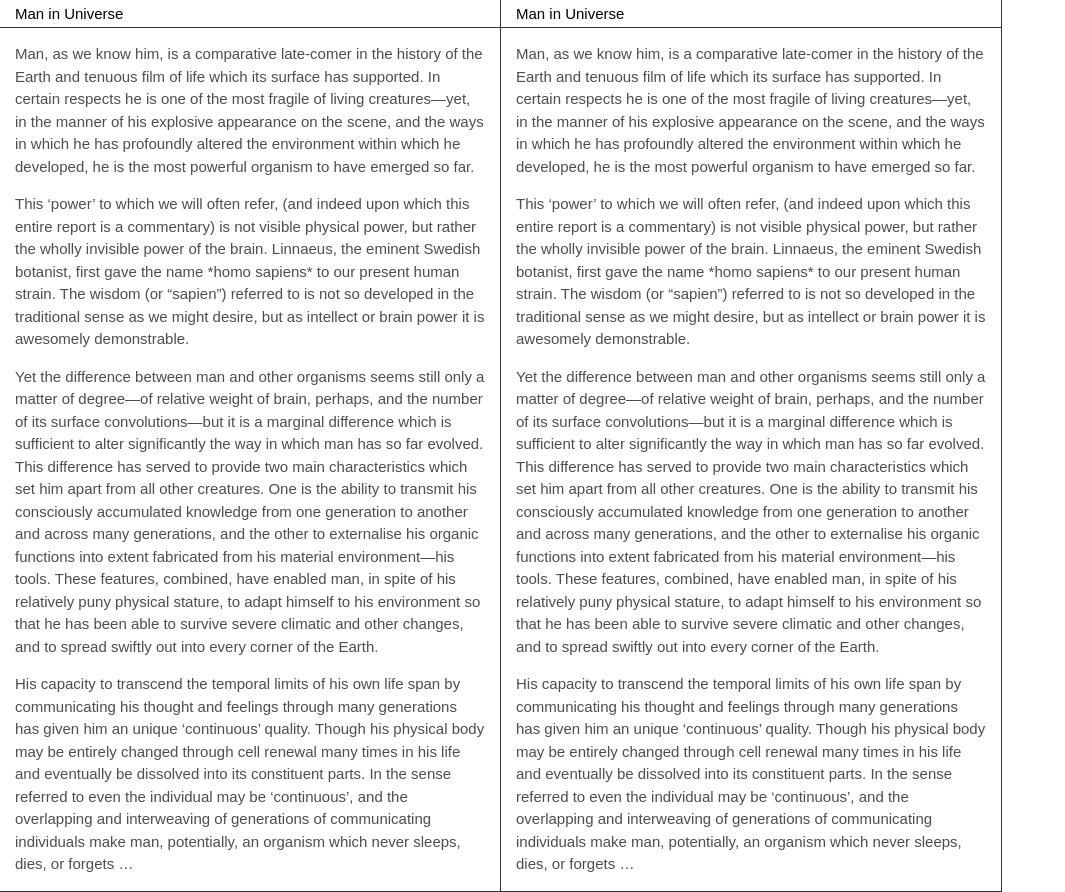
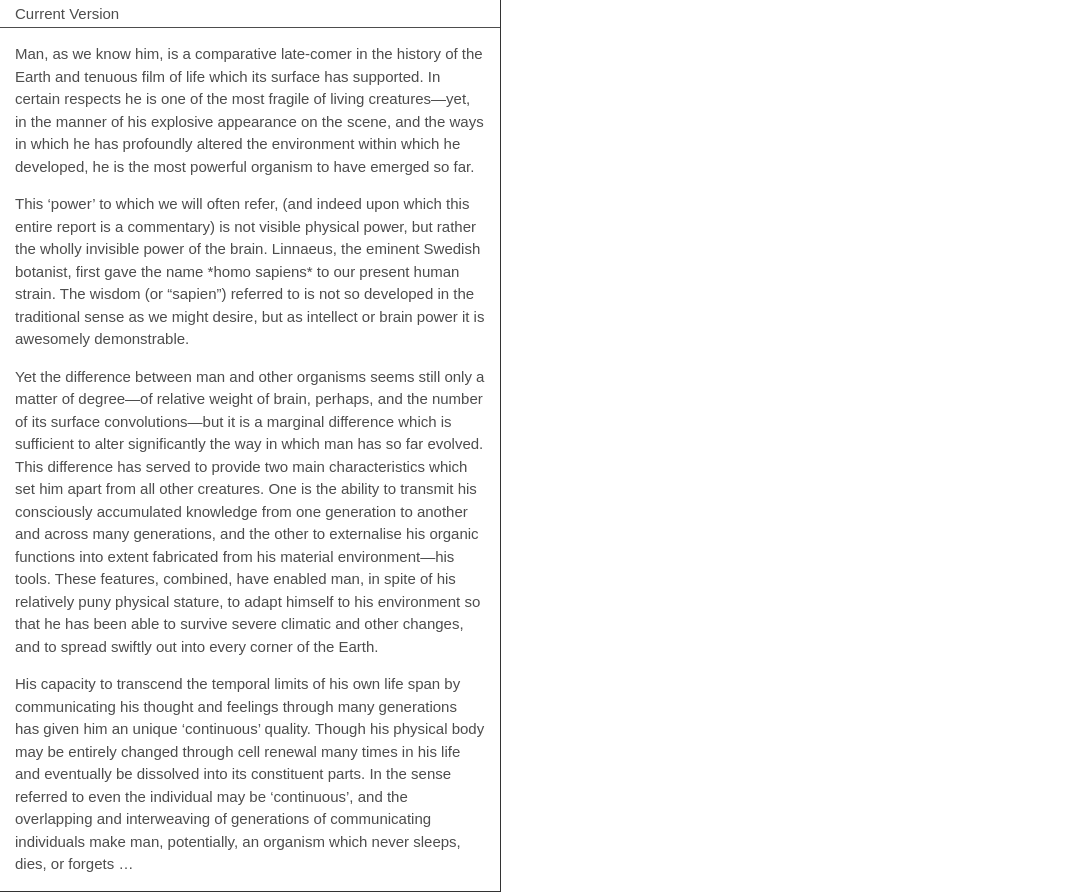
Before and after one commit to mattneary/TOM, a React app: page / in a window 1280 px wide. Shown: the whole page, without its empty margins (0-1065 px from the left). Built offline with nearby package versions, Linux system fonts and the light colour scheme; the HTML template or start-up script is replaced by a standard one.

Commit message:
move links outside the content data and implement a simpler diff to previous version ui

```diff
--- a/src/index.tsx
+++ b/src/index.tsx
@@ -1,12 +1,7 @@
 import React from 'react'
 import _ from 'lodash'
-import Jerry, {Address} from 'jerrymander'
+import Jerry, * as jerry from 'jerrymander'
 import './main.scss'
-
-type Entry = {type: 'entry', content: string, length: number}
-type Link = {type: 'link', start: number, length: number, basis: Content}
-type Block = {items: (Entry | Link)[]}
-type Content = Block[]
 
 function offsetZip(xs: string[]): [number, string][] {
   let offset = 0
@@ -18,64 +13,65 @@ function offsetZip(xs: string[]): [number, string][] {
   return chunks
 }
 
-function linkText(link: Link): string[] {
-  const chunks = offsetZip(contentToStrings(link.basis))
-  const startChunk = _.findLast(chunks, ([offset]) => offset <= link.start)
-  const endChunk = _.findLast(chunks, ([offset]) => offset < link.start + link.length)
-  const startIdx = chunks.indexOf(startChunk)
-  const endIdx = chunks.indexOf(endChunk)
-  if (startIdx === endIdx) {
-    const [offset, content] = startChunk
-    return [
-      ...(link.start === offset ? [''] : []),
-      content.substr(link.start - offset, link.length),
-    ]
+class Address {
+  basis: Content
+  start: number
+  end: number
+  constructor(basis, start, end) {
+    this.basis = basis
+    this.start = start
+    this.end = end
   }
 
-  const [startOffset, startContent] = startChunk
-  const [endOffset, endContent] = endChunk
-  return [
-    ...(link.start === startOffset ? [''] : []),
-    startContent.substr(link.start - startOffset),
-    ..._.map(chunks.slice(startIdx + 1, endIdx), 1),
-    endContent.substr(0, (link.start + link.length) - endOffset),
-  ]
+  toJerry(root): jerry.Address {
+    return new jerry.Address(root, this.start, this.end)
+  }
 }
 
-function contentToStrings(content: Content): string[] {
-  return _.flatMap(content.map(({items}) => {
-    let currentContent = ''
-    let chunks = []
-    items.forEach(item => {
-      if (item.type === 'link') {
-        const xs = linkText(item)
-        if (xs.length > 1) {
-          chunks.push(currentContent + xs[0])
-          chunks = [...chunks, ...xs.slice(1)]
-          currentContent = chunks.pop()
-        } else {
-          currentContent += xs[0]
+class SplitString {
+  strs: string[]
+  length: number
+  constructor(strs: string[]) {
+    this.strs = strs
+    this.length = _.sumBy(strs, 'length')
   }
-      } else if (item.type === 'entry') {
-        currentContent += item.content
+
+  deleteRange(start: number, end: number): SplitString {
+    const pairs = offsetZip(this.strs)
+    const startPair = _.findLast(pairs, ([offset]) => offset <= start)
+    const endPair = _.findLast(pairs, ([offset]) => offset < end)
+    const startIdx = pairs.indexOf(startPair)
+    const endIdx = pairs.indexOf(endPair)
+    const [startOffset, startStr] = startPair
+    const [endOffset, endStr] = endPair
+    if (startIdx === endIdx) {
+      return new SplitString([
+        ...this.strs.slice(0, startIdx),
+        startStr.substr(0, start - startOffset) + endStr.substr(end - startOffset),
+        ...this.strs.slice(endIdx + 1),
+      ])
     }
-    })
-    return currentContent ? [...chunks, currentContent] : chunks
-  }))
+    return new SplitString([
+      ...this.strs.slice(0, startIdx),
+      startStr.substr(0, start - startOffset),
+      endStr.substr(end - endOffset),
+      ...this.strs.slice(endIdx + 1),
+    ])
+  }
+}
+
+type Link = {origin: Address, dest: Address}
+type Content = {blocks: SplitString, links: Link[]}
+
+function contentToStrings(content: Content): SplitString {
+  return content.blocks
 }
 
 function contentToHtml(content: Content): Element {
   const article = document.createElement('article')
-  content.forEach(({items}) => {
+  content.blocks.strs.forEach(content => {
     const p = document.createElement('p')
-    items.forEach(item => {
-      if (item.type === 'entry') {
-        p.appendChild(document.createTextNode(item.content))
-      } else if (item.type === 'link') {
-        const strs = linkText(item)
-        strs.forEach(str => p.appendChild(document.createTextNode(str)))
-      }
-    })
+    p.appendChild(document.createTextNode(content))
     article.appendChild(p)
   })
   article.setAttribute('contentEditable', 'true')
@@ -94,9 +90,7 @@ export class TOM {
   constructor(content: Content | string, node: Element = null) {
     this.root = node
     this.content = _.isString(content)
-      ? content.split('\n\n').map(x => ({
-        items: [{type: 'entry', content: x, length: x.length}],
-      }))
+      ? { blocks: new SplitString(content.split('\n\n')), links: [] }
       : content
   }
 
@@ -113,8 +107,8 @@ export class TOM {
       return this
     }
     const atoms = sel.toAtoms()
-    const first: Address = atoms[0]
-    const last: Address = _.last(atoms)
+    const first: jerry.Address = atoms[0]
+    const last: jerry.Address = _.last(atoms)
     const parents = _.map(atoms, 'root.parentNode')
     const firstParent = first.root.parentNode
     const lastParent = last.root.parentNode
@@ -129,35 +123,40 @@ export class TOM {
     }
 
     window.getSelection().empty()
-    const contentLength = _.sumBy(contentToStrings(this.content), 'length')
-    return new TOM([{
-      items: _.compact([
+    const contentLength = contentToStrings(this.content).length
+    const newModel = new TOM({
+      blocks: this.content.blocks.deleteRange(sel.start, sel.end),
+      links: [],
+    }, this.root)
+    newModel.content.links = _.compact([
       sel.start && {
-          type: 'link',
-          start: 0,
-          length: sel.start,
-          basis: this.content,
+        origin: new Address(newModel.content, 0, sel.start),
+        dest: new Address(this.content, 0, sel.start),
       },
       sel.end !== contentLength && {
-          type: 'link',
-          start: sel.end,
-          length: contentLength - sel.end,
-          basis: this.content,
+        origin: new Address(newModel.content, sel.start, contentLength - (sel.end - sel.start)),
+        dest: new Address(this.content, sel.end, contentLength),
       },
     ])
-    }], this.root)
+    return newModel
   }
 }
 
-export function Tom({model, onChange = null, immutable = false}) {
+export function Tom({model, title = '', links = [], onChange = null, immutable = false}) {
   if (immutable) {
     return (
-      <div className='page'>
+      <div
+        className='page'
+        ref={ref => {
+          if (ref && !ref.querySelector('article')) {
+            model.render(ref)
+            const article = ref.querySelector('article')
+            links.forEach(x => x.toJerry(article).highlight())
+          }
+        }}
+      >
         <header>
-          <h1>Man in Universe</h1>
-          <article>
-            {contentToStrings(model.content).map(text => <p>{text}</p>)}
-          </article>
+          <h1>{title || <>&nbsp;</>}</h1>
         </header>
       </div>
     )
@@ -194,18 +193,32 @@ export function Tom({model, onChange = null, immutable = false}) {
       }}
     >
       <header>
-        <h1>Man in Universe</h1>
+        <h1>{title}</h1>
       </header>
     </div>
   )
 }
 
 export default function App({content}) {
+  const [version, setVersion] = React.useState(0)
   const [model, setModel] = React.useState(new TOM(content))
+  const basis = _.find(model.content.links, 'dest.basis')?.dest?.basis
   return (
     <div className='pages'>
-      <Tom model={model} onChange={m => setModel(m)} />
-      <Tom model={model} immutable />
+      <Tom
+        title="Current Version"
+        model={model}
+        onChange={m => {
+          setModel(m)
+          setVersion(x => x + 1)
+        }}
+      />
+      {basis && <Tom
+        key={version}
+        model={new TOM(basis)}
+        links={_.map(model.content.links, 'dest')}
+        immutable
+      />}
     </div>
   )
 }
--- a/src/main.scss
+++ b/src/main.scss
@@ -18,7 +18,8 @@ h1 {
   margin: 0;
   font-family: sans-serif;
   font-weight: normal;
-  border-bottom: 1px solid #333;
+  border-bottom: 1px solid #4d4d4d;
+  color: #4d4d4d;
   padding: 5px 15px;
 }
 article {
@@ -31,3 +32,6 @@ article {
 article p {
   white-space: pre-wrap;
 }
+.highlight {
+  background: lightblue;
+}
```
Lines whose indentation alone changed are shown as unchanged.
